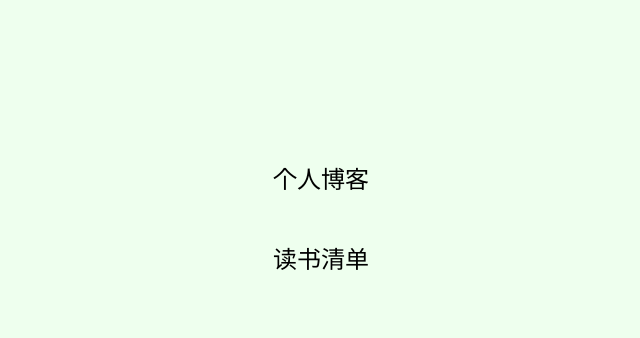
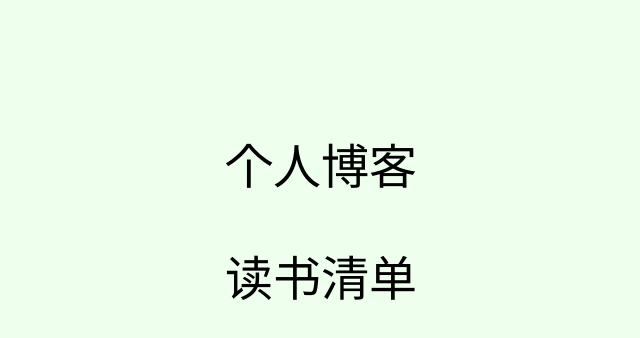
Before and after one commit to VieZhong/back_end_koajs, a website: page apps/index.html in a window 1280 px wide. Shown: the whole page, without its empty margins (319-959 px from the left). Drawn offline with Linux system fonts and the light colour scheme.

Commit message:
modify homepage

```diff
--- a/apps/index.html
+++ b/apps/index.html
@@ -1,6 +1,8 @@
 <!DOCTYPE html>
-<html>
+<html style="font-size: 16px">
     <head>
+        <meta charset="utf-8">
+        <meta name="viewport" content="width=device-width, initial-scale=1, maximum-scale=1, user-scalable=no">
         <title>旧日憾事</title>
         <style>
             * {
@@ -20,13 +22,19 @@
             }
             ul {
                 text-align: center;
-                margin-top: 140px;
+                margin-top: 1.4rem;
             }
             li {
-                line-height: 80px;
-                font-size: 24px;
+                line-height: 1.4rem;
+                font-size: 0.6rem;
             }
         </style>
+        <script>
+            (function() {
+                var innerWidth = window.innerWidth;
+                document.documentElement.style.fontSize = Math.min((innerWidth / 750) * 100, 80) + 'px';
+            })();
+        </script>
     </head>
     <body>
         <ul>
```
